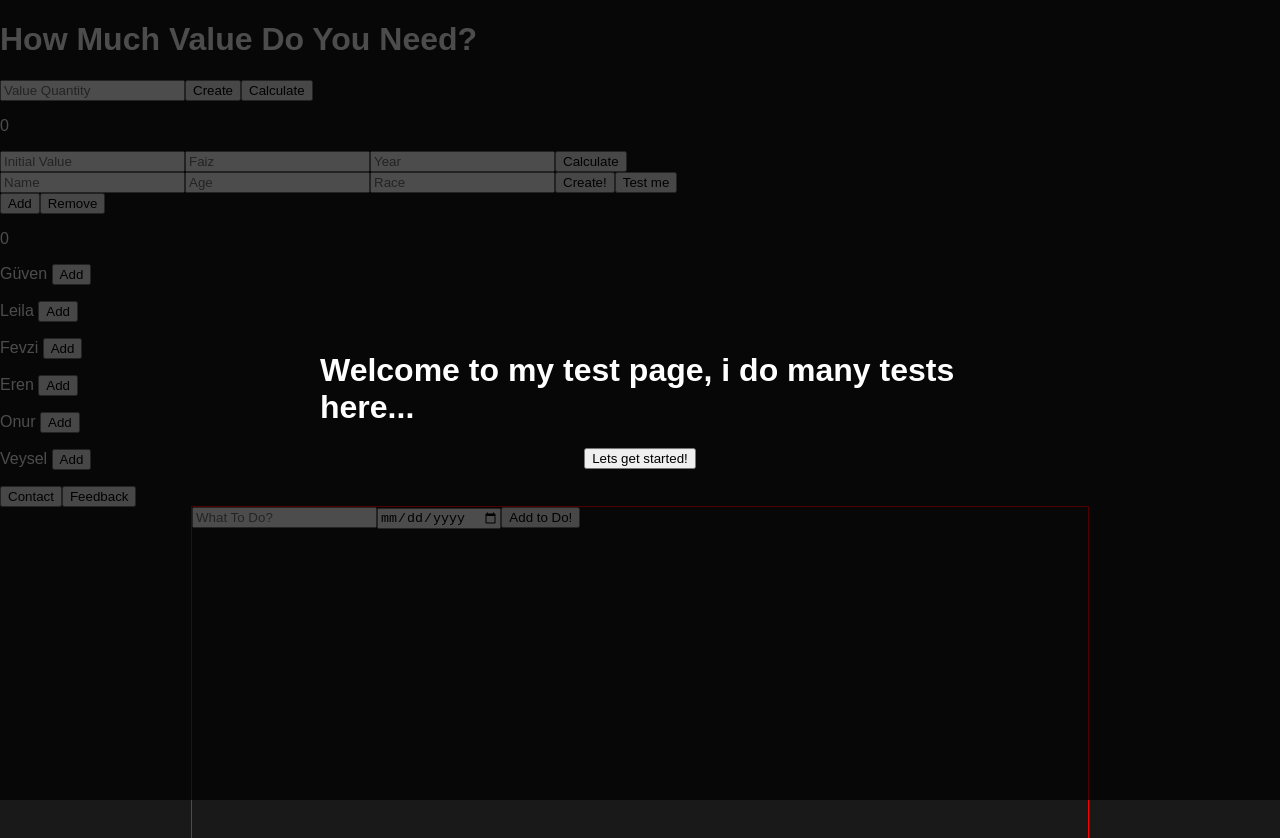
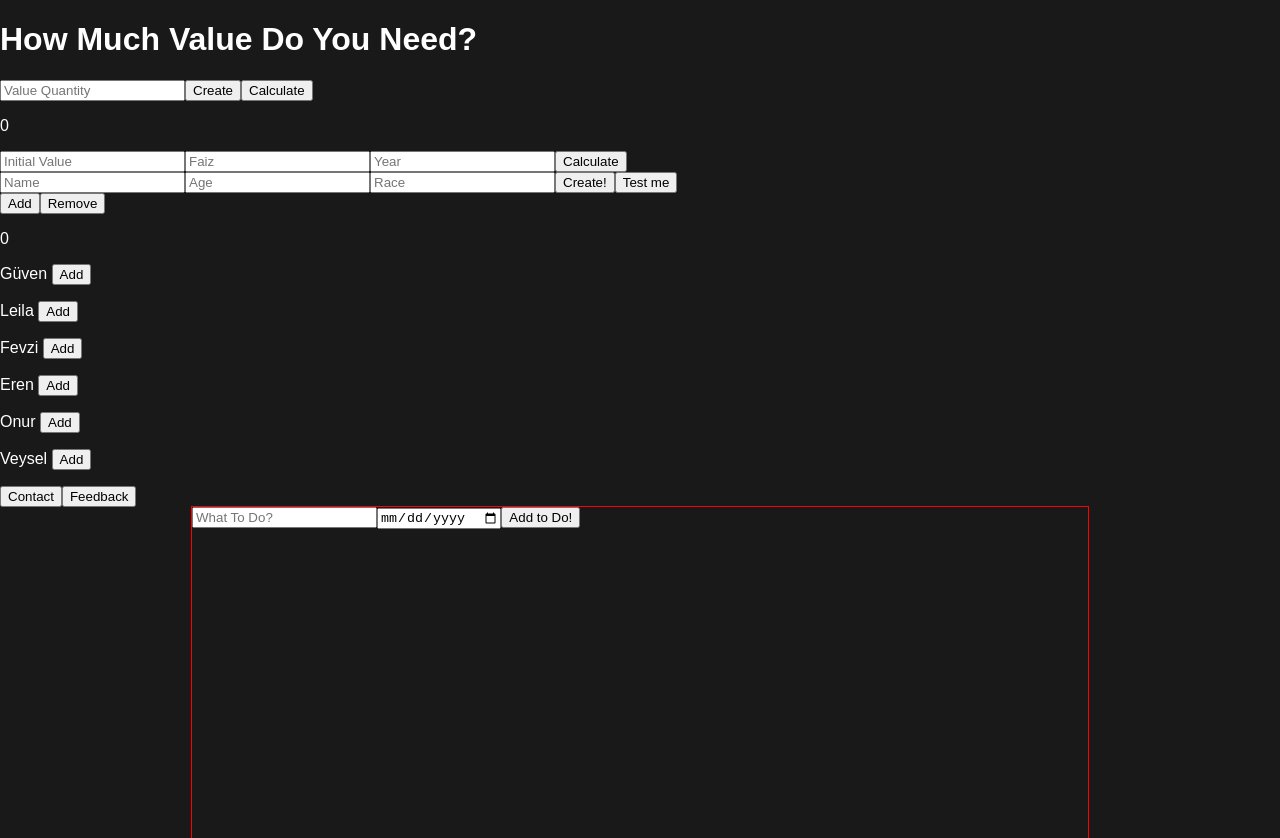
Before and after one commit to guvenfazli/To-Do-List-w-React, a React (Create React App) app in the folder theater/: page / in a window 1280 px wide. Shown: the top 838 px of the page. Built offline with nearby package versions, Linux system fonts and the light colour scheme; a web font is replaced by a local one.

Commit message:
PopUp switched to the modal/dialog

```diff
--- a/theater/src/App.css
+++ b/theater/src/App.css
@@ -9,29 +9,6 @@ body button{
   font-family: 'Spline Sans', sans-serif;
 }
 
-
-.welcome-message{
-  position: fixed;
-  z-index: 1000;
-  top: 50%;
-  left: 50%;
-  transform: translate(-50%, -50%);
-  display: flex;
-  flex-direction: column;
-  justify-content: center;
-  align-items: center;
-}
-
-.background-cancel{
-  z-index: 999;
-  opacity: 1;
-  background-color: rgb(0, 0, 0, 0.7);
-  position: fixed;
-  top: 0;
-  left: 0;
-  right: 0;
-  bottom: 0;
-}
 
 .invest-results{
   display: flex;
@@ -54,16 +31,7 @@ body button{
   width: 29%;
 }
 
-.deneme-bg{
-  background-color: white;
-  position: fixed;
-  top: 50%;
-  bottom: 50%;
-  left: 50%;
-  right: 50%;
-  border: 1px solid red;
-  color: white;
-}
+
 
 .to-do{
   width: 100%;
--- a/theater/src/App.jsx
+++ b/theater/src/App.jsx
@@ -18,6 +18,8 @@ function App() {
     {id: 5 , name: 'Onur', age: 24, position: 'IT'},
     {id: 6, name: 'Veysel', age: 24, position: 'Software Dev.'},
   ]
+
+  const popUp = useRef();
 
 
   const [valueNeeded, setValueNeeded] = useState(0);
@@ -218,12 +220,16 @@ function App() {
     })
   }
 
+  function getPopUp(){
+    popUp.current.showModal();
+  }
 
-  console.log(toDoList)
+
+
 
   return (
     <>
-      {welcome ? <Welcome close={closePopUp} /> : !welcome}
+      <Welcome ref={popUp} />
 
       <h1>How Much Value Do You Need?</h1>
       <input type="text" placeholder='Value Quantity' onChange={(event) => getValue(event)}/>
--- a/theater/src/Components/Welcome.jsx
+++ b/theater/src/Components/Welcome.jsx
@@ -1,14 +1,17 @@
-export default function Welcome({close}){
+import { forwardRef, useRef } from "react"
+
+const Welcome = forwardRef(function Welcome({close}, ref){
   return (
-    <>
-      <div className="background-cancel"></div>
-      <div className="welcome-message">
-        <h1>Welcome to my test page, i do many tests here...</h1>
-        <button onClick={close}>Lets get started!</button>
-      </div>
+    <dialog ref={ref}>
 
+      <h1>Welcome to my test page, i do many tests here...</h1>
 
+      <form action="dialog">
+        <button>Close</button>
+      </form>
 
-    </>
+    </dialog>
   )
-}
+})
+
+export default Welcome;
```
